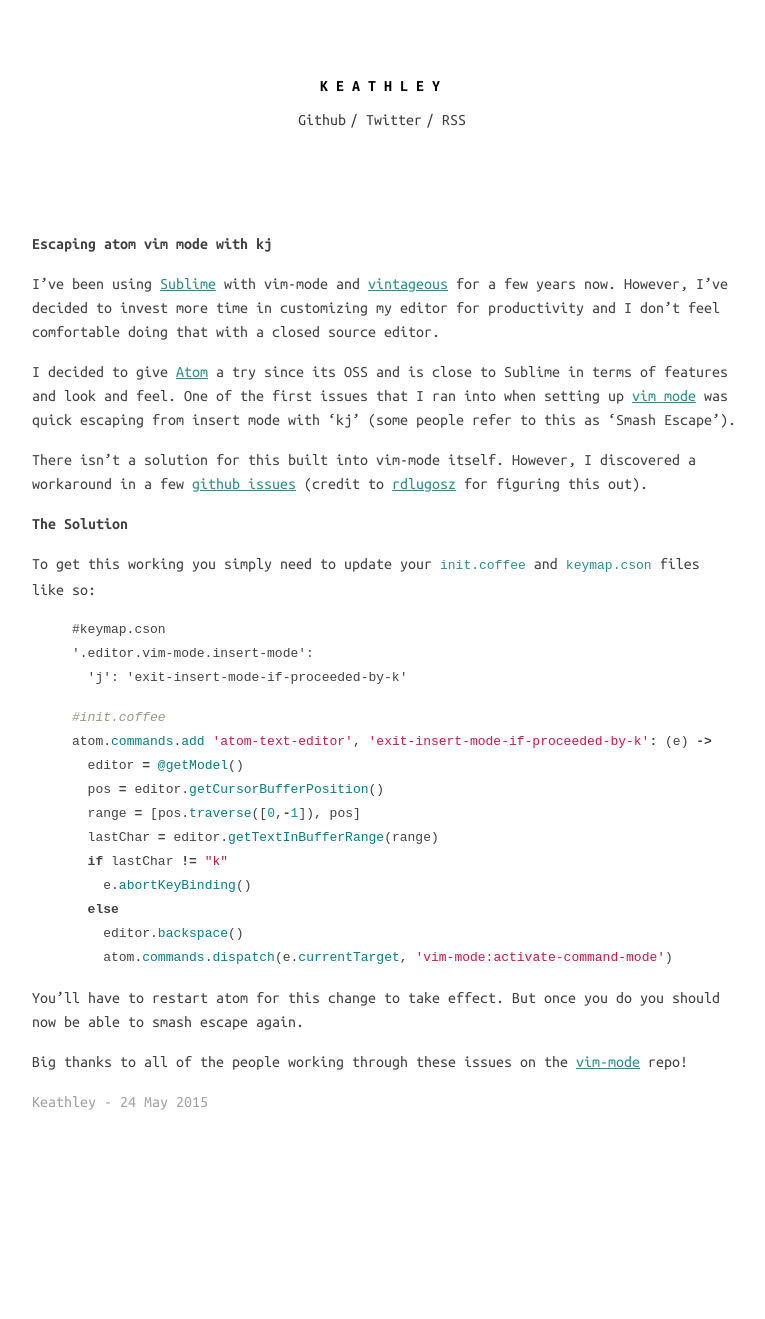
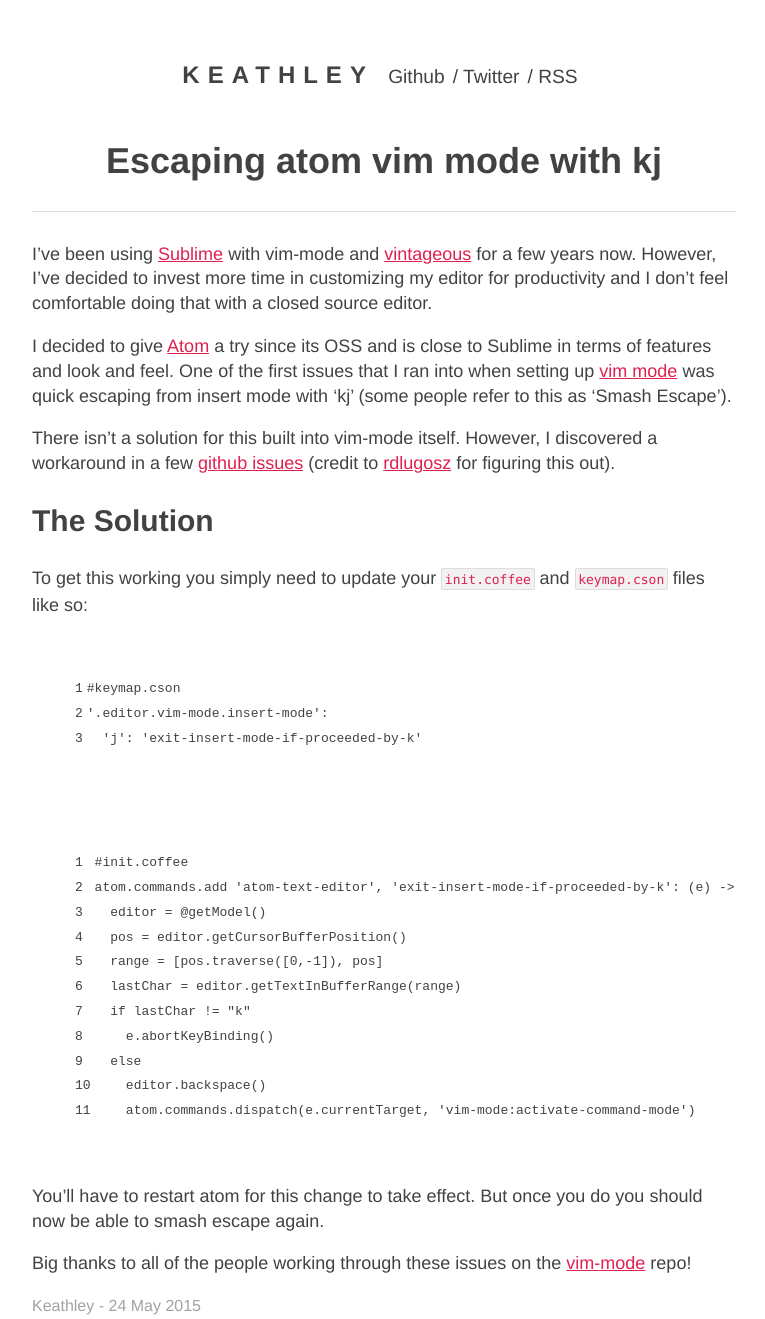
Before and after one commit to wojtekmach/keathley.github.io, a Jekyll site: the page built from _posts/2015-05-24-atom-vim-mode-quick-escape.md, in a window 1280 px wide. Shown: the whole page, without its empty margins (256-1021 px from the left). Built offline with Jekyll 4.4.1, drawn with Linux system fonts in a browser that asks for light colours; nearby versions of some CDN libraries; a style sheet for code colours, icons or effects is not loaded; before the commit the page ends 1114 px from its top, so only the background shows below that.

Commit message:
Clean up styles and fix atom vim mode post

```diff
--- a/_layouts/default.html
+++ b/_layouts/default.html
@@ -8,7 +8,7 @@
   <link rel="stylesheet" href="/css/syntax.css">
   <link rel="stylesheet" href="/css/main.css" media="screen">
   <link rel="stylesheet" href="/css/font-awesome.min.css">
-  <link rel="stylesheet" href="//cdnjs.cloudflare.com/ajax/libs/highlight.js/8.4/styles/solarized_dark.min.css">
+  <link rel="stylesheet" href="//cdnjs.cloudflare.com/ajax/libs/highlight.js/8.4/styles/github.min.css">
   <script src="//cdnjs.cloudflare.com/ajax/libs/highlight.js/8.4/highlight.min.js"></script>
   <script>
     hljs.initHighlightingOnLoad();
@@ -22,15 +22,15 @@
     ga('create', 'UA-61635542-2', 'auto');
     ga('send', 'pageview');
   </script>
+  <script src="//use.typekit.net/ete4brv.js"></script>
+  <script>try{Typekit.load();}catch(e){}</script>
 </head>
 <body>
   <div class="container">
     <header class="header">
-      <h1 class="site-header">
-        <a href="/">
-          Keathley
-        </a>
-      </h1>
+      <a href="/" class="site-header">
+        Keathley
+      </a>
       <nav>
         <a href="https://github.com/keathley">Github</a>
         <a href="https://twitter.com/chriskeathley">Twitter</a>
--- a/_layouts/post.html
+++ b/_layouts/post.html
@@ -3,7 +3,7 @@
 ---
 
 <div id="post">
-  <h1>{{ page.title }}</h1>
+  <h1 class="title">{{ page.title }}</h1>
 	{{ content }}
   <span class="date">Keathley - {{ page.date | date_to_string }}</span>
 </div>
--- a/_posts/2015-05-24-atom-vim-mode-quick-escape.md
+++ b/_posts/2015-05-24-atom-vim-mode-quick-escape.md
@@ -17,13 +17,13 @@
 To get this working you simply need to update your `init.coffee`
 and `keymap.cson` files like so:
 
-{% highlight cson %}
+{% highlight coffee linenos %}
 #keymap.cson
 '.editor.vim-mode.insert-mode':
   'j': 'exit-insert-mode-if-proceeded-by-k'
 {% endhighlight %}
 
-{% highlight coffee %}
+{% highlight coffee linenos %}
 #init.coffee
 atom.commands.add 'atom-text-editor', 'exit-insert-mode-if-proceeded-by-k': (e) ->
   editor = @getModel()
--- a/css/main.scss
+++ b/css/main.scss
@@ -1,11 +1,13 @@
 ---
 ---
-@import url(http://fonts.googleapis.com/css?family=Ubuntu+Mono:400,700);
+$base-color: #424242;
+$link-color: #DF2050;
 
-// * {
-//   margin: 0;
-//   padding: 0;
-// }
+*,
+*:after,
+*:before {
+	box-sizing: border-box;
+}
 
 html, body {
   height: 100%;
@@ -13,10 +15,10 @@
 
 body {
   background-color: #FFF;
-  font-family: "Ubuntu Mono",Inconsolata,"Fira Mono","Source Code Pro",monospace;
-  line-height: 150%;
+  font-family: "proxima-nova", "Helvetica", "sans-serif";
+  line-height: 155%;
   font-weight: normal;
-  color: #424242;
+  color: $base-color;
   -webkit-font-smoothing: antialiased;
 }
 
@@ -28,33 +30,74 @@
   padding-top: 55px;
 }
 
-h1, h2, h3, h4, h5, h6 {
-  font-size: 1em;
+h1 {
+    font-size: 36px;
+    line-height: 40px;
+}
+
+h2 {
+    font-size: 30px;
+    line-height: 40px;
+}
+
+h3 {
+    font-size: 24px;
+    line-height: 40px;
+}
+
+h4 {
+    font-size: 18px;
+    line-height: 20px;
+}
+
+p {
+  font-size: 18px;
 }
 
 a {
-  color: #259286;
+  color: $link-color;
+
+  &:hover {
+    color: $link-color;
+  }
+}
+
+code {
+  padding: 1em 2em;
+  font-size: 13px;
+  font-family: "Menlo",Inconsolata,"Fira Mono","Source Code Pro",monospace;
+}
+
+p code {
+  color: $link-color;
+  padding: 0.2em;
+  background: #f2f2f2;
+  border: 1px solid #DDD;
+  border-radius: 2px;
 }
 
 header {
   text-align: center;
-  margin-bottom: 100px;
+  margin-bottom: 50px;
 
-  h1 {
+  .site-header {
     margin-bottom: 10px;
     letter-spacing: 8px;
     text-transform: uppercase;
-    font-size: 1em;
+    font-size: 1.5em;
     font-weight: bold;
     padding: 0;
 
     a {
-      color: black;
+      color: $base-color;
+			padding-right: 2px;
     }
   }
 
   nav {
     display: inline-block;
+    font-size: 1.2em;
+    font-weight: 500;
 
     a:last-child:after {
       content: ' ';
@@ -62,17 +105,17 @@
 
     a:after {
       content: '/';
-      padding-left: 4px;
+      padding-left: 8px;
     }
+
+		a:hover:after {
+			color: black;
+		}
   }
 
   a {
-    color: #3E3E3E;
+    color: $base-color;
     text-decoration: none;
-
-    &:hover {
-      color: #259286;
-    }
   }
 }
 
@@ -81,14 +124,41 @@
 
   li {
     list-style-type: none;
-    padding: 0px 3em;
+    padding: 12px 0;
+		border-bottom: 1px solid #DDD;
 
-    h1 {
+    .post-title {
       text-transform: uppercase;
       font-weight: bold;
-      text-decoration: underline;
+			font-size: 24px;
       padding: 8px 0;
+			margin: 0;
+
+			a {
+				text-decoration: none;
+				color: $base-color;
+			}
+
+			a:hover {
+				color: $link-color;
+			}
+
+			.date {
+				font-weight: 500;
+				font-size: 14px;
+				padding-left: 5px;
+				float: right;
+			}
     }
+
+		.post-excerpt {
+			margin-top: 0;
+			margin-bottom: 12px;
+
+			p {
+				margin: 0;
+			}
+		}
 
     .continue {
       text-align: center;
@@ -105,13 +175,13 @@
   padding: 0px 3em;
   margin-bottom: 50px;
 
+  .title {
+    text-align: center;
+    border-bottom: 1px solid #DDD;
+    padding-bottom: 30px;
+  }
+
   .date {
     color: #A2A2A2;
   }
 }
-
-p {
-  code {
-    color: #259286;
-  }
-}
--- a/css/syntax.css
+++ b/css/syntax.css
@@ -1,60 +1,218 @@
-.highlight  { background: #ffffff; }
-.highlight .c { color: #999988; font-style: italic } /* Comment */
-.highlight .err { color: #a61717; background-color: #e3d2d2 } /* Error */
-.highlight .k { font-weight: bold } /* Keyword */
-.highlight .o { font-weight: bold } /* Operator */
-.highlight .cm { color: #999988; font-style: italic } /* Comment.Multiline */
-.highlight .cp { color: #999999; font-weight: bold } /* Comment.Preproc */
-.highlight .c1 { color: #999988; font-style: italic } /* Comment.Single */
-.highlight .cs { color: #999999; font-weight: bold; font-style: italic } /* Comment.Special */
-.highlight .gd { color: #000000; background-color: #ffdddd } /* Generic.Deleted */
-.highlight .gd .x { color: #000000; background-color: #ffaaaa } /* Generic.Deleted.Specific */
-.highlight .ge { font-style: italic } /* Generic.Emph */
-.highlight .gr { color: #aa0000 } /* Generic.Error */
-.highlight .gh { color: #999999 } /* Generic.Heading */
-.highlight .gi { color: #000000; background-color: #ddffdd } /* Generic.Inserted */
-.highlight .gi .x { color: #000000; background-color: #aaffaa } /* Generic.Inserted.Specific */
-.highlight .go { color: #888888 } /* Generic.Output */
-.highlight .gp { color: #555555 } /* Generic.Prompt */
-.highlight .gs { font-weight: bold } /* Generic.Strong */
-.highlight .gu { color: #aaaaaa } /* Generic.Subheading */
-.highlight .gt { color: #aa0000 } /* Generic.Traceback */
-.highlight .kc { font-weight: bold } /* Keyword.Constant */
-.highlight .kd { font-weight: bold } /* Keyword.Declaration */
-.highlight .kp { font-weight: bold } /* Keyword.Pseudo */
-.highlight .kr { font-weight: bold } /* Keyword.Reserved */
-.highlight .kt { color: #445588; font-weight: bold } /* Keyword.Type */
-.highlight .m { color: #009999 } /* Literal.Number */
-.highlight .s { color: #d14 } /* Literal.String */
-.highlight .na { color: #008080 } /* Name.Attribute */
-.highlight .nb { color: #0086B3 } /* Name.Builtin */
-.highlight .nc { color: #445588; font-weight: bold } /* Name.Class */
-.highlight .no { color: #008080 } /* Name.Constant */
-.highlight .ni { color: #800080 } /* Name.Entity */
-.highlight .ne { color: #990000; font-weight: bold } /* Name.Exception */
-.highlight .nf { color: #990000; font-weight: bold } /* Name.Function */
-.highlight .nn { color: #555555 } /* Name.Namespace */
-.highlight .nt { color: #000080 } /* Name.Tag */
-.highlight .nv { color: #008080 } /* Name.Variable */
-.highlight .ow { font-weight: bold } /* Operator.Word */
-.highlight .w { color: #bbbbbb } /* Text.Whitespace */
-.highlight .mf { color: #009999 } /* Literal.Number.Float */
-.highlight .mh { color: #009999 } /* Literal.Number.Hex */
-.highlight .mi { color: #009999 } /* Literal.Number.Integer */
-.highlight .mo { color: #009999 } /* Literal.Number.Oct */
-.highlight .sb { color: #d14 } /* Literal.String.Backtick */
-.highlight .sc { color: #d14 } /* Literal.String.Char */
-.highlight .sd { color: #d14 } /* Literal.String.Doc */
-.highlight .s2 { color: #d14 } /* Literal.String.Double */
-.highlight .se { color: #d14 } /* Literal.String.Escape */
-.highlight .sh { color: #d14 } /* Literal.String.Heredoc */
-.highlight .si { color: #d14 } /* Literal.String.Interpol */
-.highlight .sx { color: #d14 } /* Literal.String.Other */
-.highlight .sr { color: #009926 } /* Literal.String.Regex */
-.highlight .s1 { color: #d14 } /* Literal.String.Single */
-.highlight .ss { color: #990073 } /* Literal.String.Symbol */
-.highlight .bp { color: #999999 } /* Name.Builtin.Pseudo */
-.highlight .vc { color: #008080 } /* Name.Variable.Class */
-.highlight .vg { color: #008080 } /* Name.Variable.Global */
-.highlight .vi { color: #008080 } /* Name.Variable.Instance */
-.highlight .il { color: #009999 } /* Literal.Number.Integer.Long */
+/**
+ * GitHub Gist Theme
+ * Author : Louis Barranqueiro - https://github.com/LouisBarranqueiro
+ */
+
+.hljs {
+  display: block;
+  background: white;
+  padding: 0.5em;
+  color: #333333;
+  overflow-x: auto;
+  -webkit-text-size-adjust: none;
+}
+
+.hljs-comment,
+.bash .hljs-shebang,
+.java .hljs-javadoc,
+.javascript .hljs-javadoc,
+.rust .hljs-preprocessor {
+  color: #969896;
+}
+
+.hljs-string,
+.apache .hljs-sqbracket,
+.coffeescript .hljs-subst,
+.coffeescript .hljs-regexp,
+.cpp .hljs-preprocessor,
+.c .hljs-preprocessor,
+.javascript .hljs-regexp,
+.json .hljs-attribute,
+.makefile .hljs-variable,
+.markdown .hljs-value,
+.markdown .hljs-link_label,
+.markdown .hljs-strong,
+.markdown .hljs-emphasis,
+.markdown .hljs-blockquote,
+.nginx .hljs-regexp,
+.nginx .hljs-number,
+.objectivec .hljs-preprocessor .hljs-title,
+.perl .hljs-regexp,
+.php .hljs-regexp,
+.xml .hljs-value,
+.less .hljs-built_in,
+.scss .hljs-built_in {
+  color: #df5000;
+}
+
+.hljs-keyword,
+.css .hljs-at_rule,
+.css .hljs-important,
+.http .hljs-request,
+.ini .hljs-setting,
+.haskell .hljs-type,
+.java .hljs-javadoctag,
+.javascript .hljs-tag,
+.javascript .hljs-javadoctag,
+.nginx .hljs-title,
+.objectivec .hljs-preprocessor,
+.php .hljs-phpdoc,
+.sql .hljs-built_in,
+.less .hljs-tag,
+.less .hljs-at_rule,
+.scss .hljs-tag,
+.scss .hljs-at_rule,
+.scss .hljs-important,
+.stylus .hljs-at_rule,
+.go .hljs-typename,
+.swift .hljs-preprocessor {
+  color: #a71d5d;
+}
+
+.apache .hljs-common,
+.apache .hljs-cbracket,
+.apache .hljs-keyword,
+.bash .hljs-literal,
+.bash .hljs-built_in,
+.coffeescript .hljs-literal,
+.coffeescript .hljs-built_in,
+.coffeescript .hljs-number,
+.cpp .hljs-number,
+.cpp .hljs-built_in,
+.c .hljs-number,
+.c .hljs-built_in,
+.cs .hljs-number,
+.cs .hljs-built_in,
+.css .hljs-attribute,
+.css .hljs-hexcolor,
+.css .hljs-number,
+.css .hljs-function,
+.haskell .hljs-number,
+.http .hljs-literal,
+.http .hljs-attribute,
+.java .hljs-number,
+.javascript .hljs-built_in,
+.javascript .hljs-literal,
+.javascript .hljs-number,
+.json .hljs-number,
+.makefile .hljs-keyword,
+.markdown .hljs-link_reference,
+.nginx .hljs-built_in,
+.objectivec .hljs-literal,
+.objectivec .hljs-number,
+.objectivec .hljs-built_in,
+.php .hljs-literal,
+.php .hljs-number,
+.python .hljs-number,
+.ruby .hljs-prompt,
+.ruby .hljs-constant,
+.ruby .hljs-number,
+.ruby .hljs-subst .hljs-keyword,
+.ruby .hljs-symbol,
+.rust .hljs-number,
+.sql .hljs-number,
+.puppet .hljs-function,
+.less .hljs-number,
+.less .hljs-hexcolor,
+.less .hljs-function,
+.less .hljs-attribute,
+.scss .hljs-preprocessor,
+.scss .hljs-number,
+.scss .hljs-hexcolor,
+.scss .hljs-function,
+.scss .hljs-attribute,
+.stylus .hljs-number,
+.stylus .hljs-hexcolor,
+.stylus .hljs-attribute,
+.stylus .hljs-params,
+.go .hljs-built_in,
+.go .hljs-constant,
+.swift .hljs-built_in,
+.swift .hljs-number {
+  color: #0086b3;
+}
+
+.apache .hljs-tag,
+.cs .hljs-xmlDocTag,
+.css .hljs-tag,
+.xml .hljs-title,
+.stylus .hljs-tag {
+  color: #63a35c;
+}
+
+.bash .hljs-variable,
+.cs .hljs-preprocessor,
+.cs .hljs-preprocessor .hljs-keyword,
+.css .hljs-attr_selector,
+.css .hljs-value,
+.ini .hljs-value,
+.ini .hljs-keyword,
+.javascript .hljs-tag .hljs-title,
+.makefile .hljs-constant,
+.nginx .hljs-variable,
+.xml .hljs-tag,
+.scss .hljs-variable {
+  color: #333333;
+}
+
+.bash .hljs-title,
+.coffeescript .hljs-title,
+.cpp .hljs-title,
+.c .hljs-title,
+.cs .hljs-title,
+.css .hljs-id,
+.css .hljs-class,
+.css .hljs-pseudo,
+.ini .hljs-title,
+.haskell .hljs-title,
+.haskell .hljs-pragma,
+.java .hljs-title,
+.javascript .hljs-title,
+.makefile .hljs-title,
+.objectivec .hljs-title,
+.perl .hljs-sub,
+.php .hljs-title,
+.python .hljs-decorator,
+.python .hljs-title,
+.ruby .hljs-parent,
+.ruby .hljs-title,
+.rust .hljs-title,
+.xml .hljs-attribute,
+.puppet .hljs-title,
+.less .hljs-id,
+.less .hljs-pseudo,
+.less .hljs-class,
+.scss .hljs-id,
+.scss .hljs-pseudo,
+.scss .hljs-class,
+.stylus .hljs-class,
+.stylus .hljs-id,
+.stylus .hljs-pseudo,
+.stylus .hljs-title,
+.swift .hljs-title,
+.diff .hljs-chunk {
+  color: #795da3;
+}
+
+.coffeescript .hljs-reserved,
+.coffeescript .hljs-attribute {
+  color: #1d3e81;
+}
+
+.diff .hljs-chunk {
+  font-weight: bold;
+}
+
+.diff .hljs-addition {
+  color: #55a532;
+  background-color: #eaffea;
+}
+
+.diff .hljs-deletion {
+  color: #bd2c00;
+  background-color: #ffecec;
+}
+
+.markdown .hljs-link_url {
+  text-decoration: underline;
+}
```
Also changed, not shown: index.html (+6 -9 lines).
